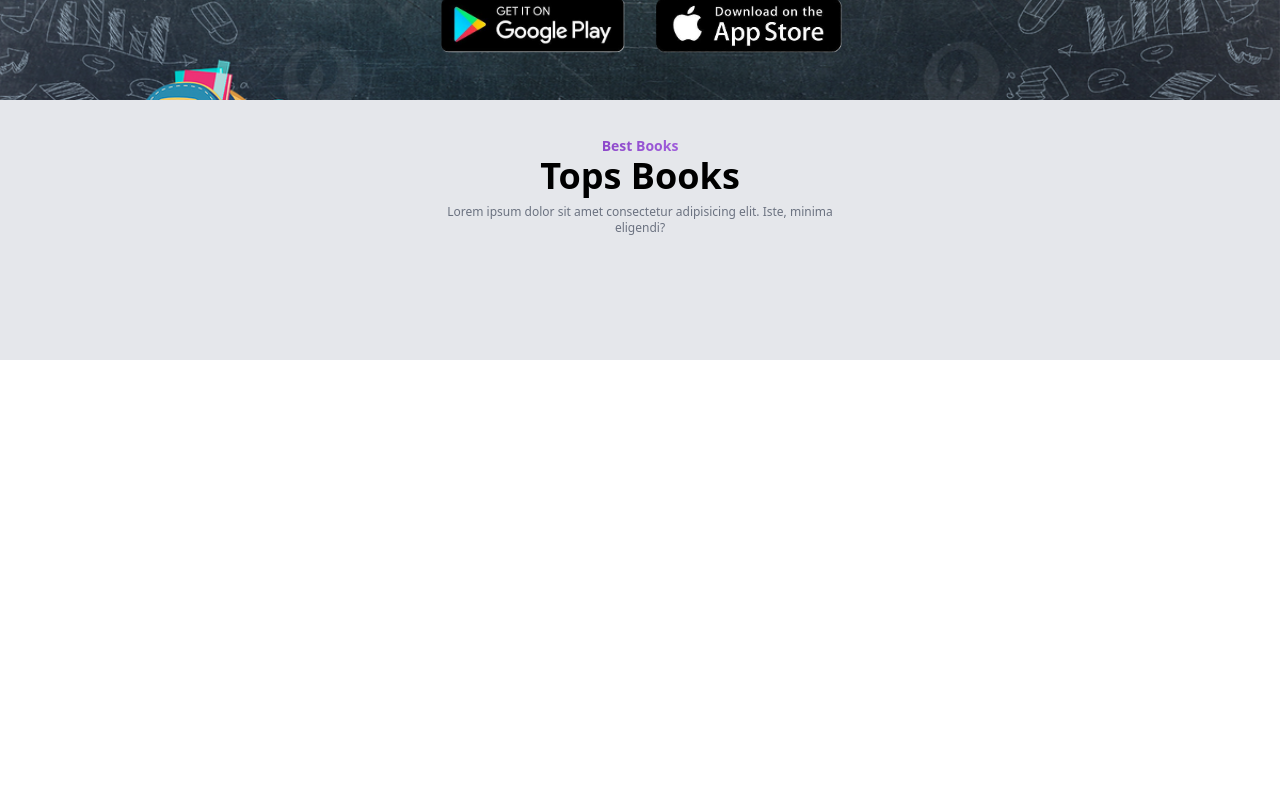
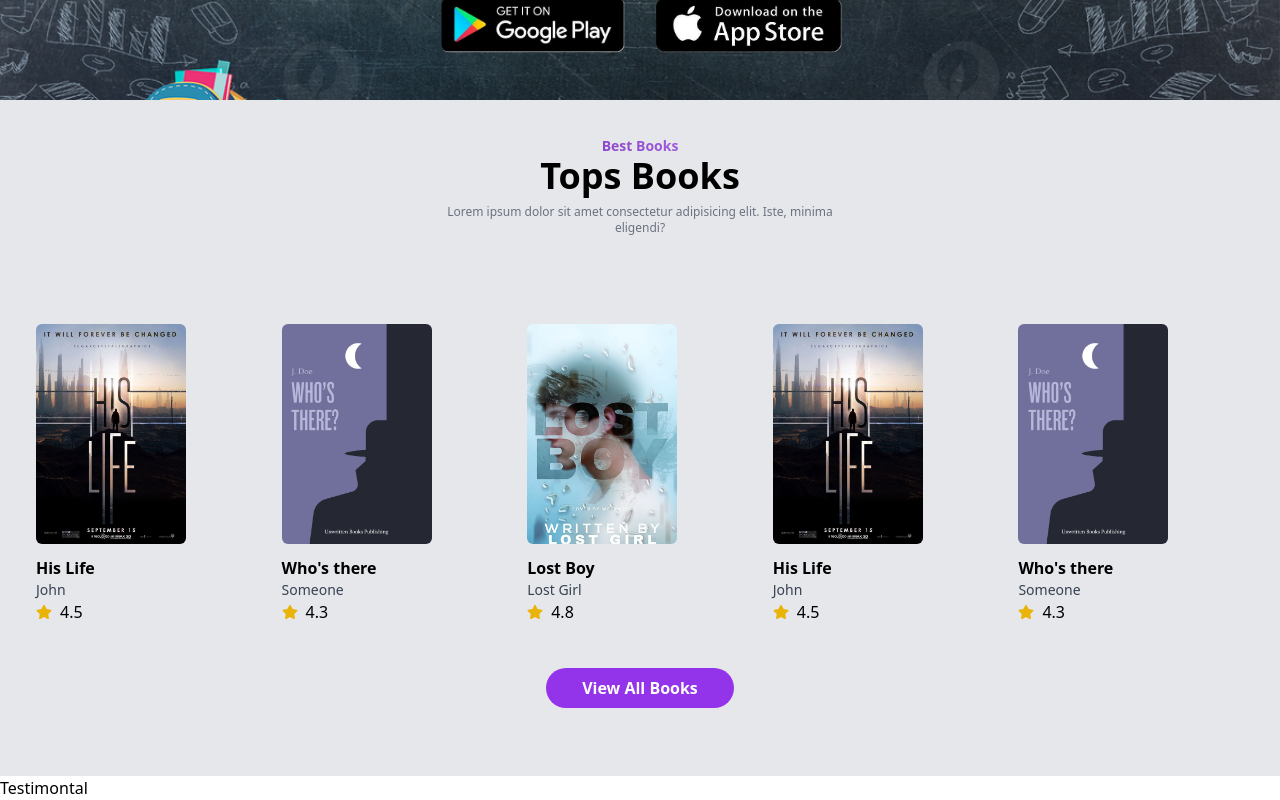
Before and after one commit to sohaibs-liberary/book-shop, a React (Vite) app: page / in a window 1280 px wide. Shown: the part 1945-2745 px from the top of the page. Before the commit the page ends 2305 px from the top, so only its background shows below. Built offline with nearby package versions, Linux system fonts and the light colour scheme.

Commit message:
Testimontal scroll page development started

```diff
--- a/src/App.jsx
+++ b/src/App.jsx
@@ -5,6 +5,7 @@ import BestBooks from './components/BestBooks.js/BestBooks';
 import Banner from './components/Banner/Banner';
 import AppStoreBanner from './components/AppStoreBanner/AppStoreBanner';
 import AllBooks from './components/AllBooks/AllBooks';
+import Testimontal from './components/Testimotional/Testimontal';
 
 const App = () => {
   return (
@@ -17,6 +18,8 @@ const App = () => {
      <Banner />
      <AppStoreBanner />
      <AllBooks />
+     <Testimontal />
+
 
 
     </div>
@@ -26,4 +29,4 @@ const App = () => {
 
 export default App
 
-{/*1:32:31*/}
+{/*1:46:48*/}
--- a/src/components/AllBooks/AllBooks.jsx
+++ b/src/components/AllBooks/AllBooks.jsx
@@ -1,5 +1,45 @@
 import React from 'react'
-
+import Img1 from "../../assets/images/book2-C96QbsXx.jpg"
+import Img2 from "../../assets/images/book1-T1QIvOvc.jpg"
+import Img3 from "../../assets/images/book3-5_h1HoKi.jpg"
+import { FaStar } from "react-icons/fa";
+const BooksData = [
+    {
+        id: 1,
+        img: Img1,
+        tital: "His Life",
+        rating: 4.5,
+        author: "John",
+    },
+    {
+        id: 2,
+        img: Img2,
+        tital: "Who's there",
+        rating: 4.3,
+        author: "Someone"
+    },
+    {
+        id: 3,
+        img: Img3,
+        tital: "Lost Boy",
+        rating: 4.8,
+        author: "Lost Girl",
+    },
+    {
+        id: 1,
+        img: Img1,
+        tital: "His Life",
+        rating: 4.5,
+        author: "John",
+    },
+    {
+        id: 2,
+        img: Img2,
+        tital: "Who's there",
+        rating: 4.3,
+        author: "Someone"
+    },
+]
 const AllBooks = () => {
     return (
         <>
@@ -12,8 +52,35 @@ const AllBooks = () => {
                         <p className="text-gray-500  text-xs py-2">Lorem ipsum dolor sit amet consectetur adipisicing elit. Iste, minima eligendi?</p>
                     </div>
                     {/* cards */}
+                    <div>
+                        <div className='grid grig-cols-2 sm:grid-cols-3 md:grid-cols-4 lg:grid-cols-5 items-center gap-5'>
+                            {
+                                BooksData.map((data) => (
+                                    <div className='space-y-3'>
+                                        <img src={data.img} alt="" className='h-[220px] w-[150px] object-cover rounded-md  ' />
+                                        <div>
+                                            <h2 className='font-semibold'>
+                                                {data.tital}
+                                            </h2>
+                                            <p className='text-sm text-gray-700 dark:text-gray-400 '>
+                                            {data.author}
+                                            </p>
+                                            <div className='flex items-center gap-2'>
+                                                <FaStar className='text-yellow-500' />
+                                                <p className=''>{data.rating}</p>
+                                            </div>
+                                        </div>
+
+                                    </div>
+
+
+                                ))
+                            }
+
+                        </div>
+                        <div className='flex justify-center py-8'> <button className='bg-purple-600  text-white font-bold  group-hover:bg-white group-hover:text-purple-500 hover:font-semibold py-2 px-9 rounded-full mx-20 hover:scale-105  duration-200 mt-3'> View All Books </button></div>
+                    </div>
                 </div>
-
             </div>
         </>
     )
--- /dev/null
+++ b/src/components/Testimotional/Testimontal.jsx
@@ -0,0 +1,9 @@
+import React from 'react'
+
+const Testimontal = () => {
+  return (
+    <div>Testimontal</div>
+  )
+}
+
+export default Testimontal
```
